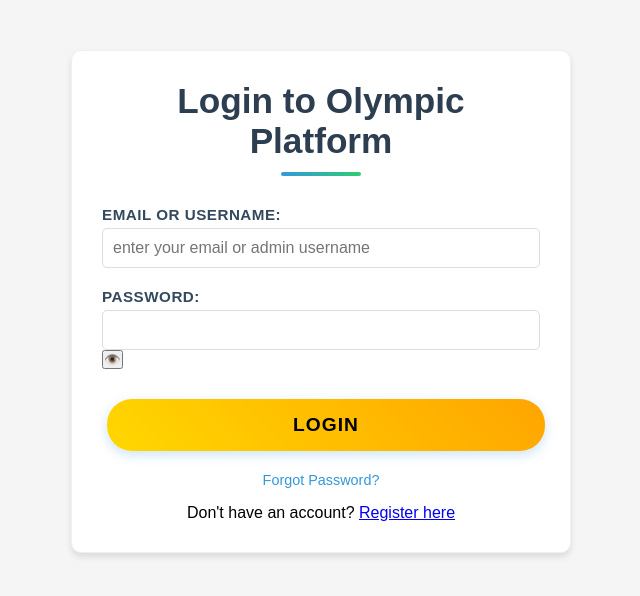
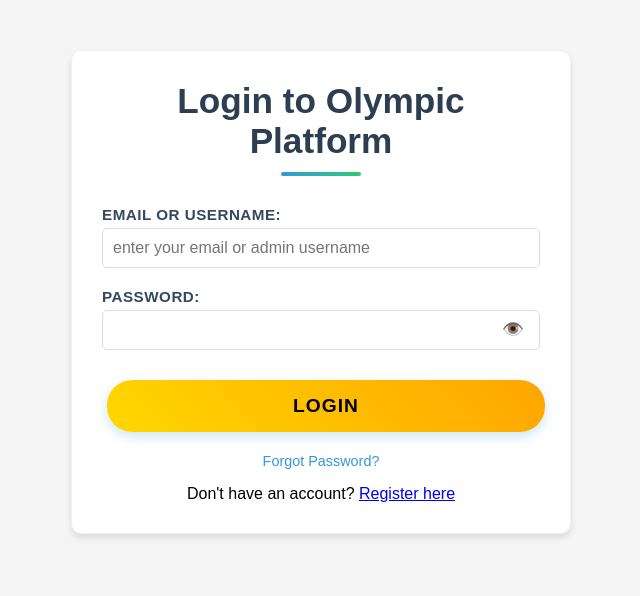
Before and after one commit to omas1st/olympicplatformnewft, a React (Create React App) app: page /login in a window 1280 px wide. Shown: the top 596 px of the page, without its empty margins (319-959 px from the left). Built offline with nearby package versions, Linux system fonts and the light colour scheme; no server answers.

Commit message:
Add password input wrapper and toggle button styles

```diff
--- a/src/components/Login.css
+++ b/src/components/Login.css
@@ -82,6 +82,52 @@
   background-color: #f1f3f5;
   cursor: not-allowed;
   opacity: 0.7;
+}
+
+/* ========== Password Input Wrapper & Toggle Button ========== */
+.password-input-wrapper {
+  position: relative;
+  display: flex;
+  align-items: center;
+}
+
+.password-input-wrapper input {
+  padding-right: 48px; /* leave room for the toggle button */
+  width: 100%;
+}
+
+.toggle-password-btn {
+  position: absolute;
+  right: 8px;
+  top: 50%;
+  transform: translateY(-50%);
+  background: transparent;
+  border: none;
+  cursor: pointer;
+  font-size: 1.1rem;
+  line-height: 1;
+  padding: 6px 8px;
+  border-radius: 6px;
+  color: #7f8c8d;
+  transition: background-color 0.2s ease, color 0.2s ease, transform 0.15s ease;
+  display: inline-flex;
+  align-items: center;
+  justify-content: center;
+  user-select: none;
+}
+
+.toggle-password-btn:hover {
+  background-color: rgba(52, 152, 219, 0.1);
+  color: #2980b9;
+}
+
+.toggle-password-btn:active {
+  transform: translateY(-50%) scale(0.94);
+}
+
+.toggle-password-btn:focus {
+  outline: none;
+  box-shadow: 0 0 0 3px rgba(52, 152, 219, 0.2);
 }
 
 .cta-button {
@@ -223,4 +269,10 @@
   .modal-content {
     padding: 25px 20px;
   }
+
+  .toggle-password-btn {
+    font-size: 1rem;
+    right: 6px;
+    padding: 5px 6px;
+  }
 }
```
